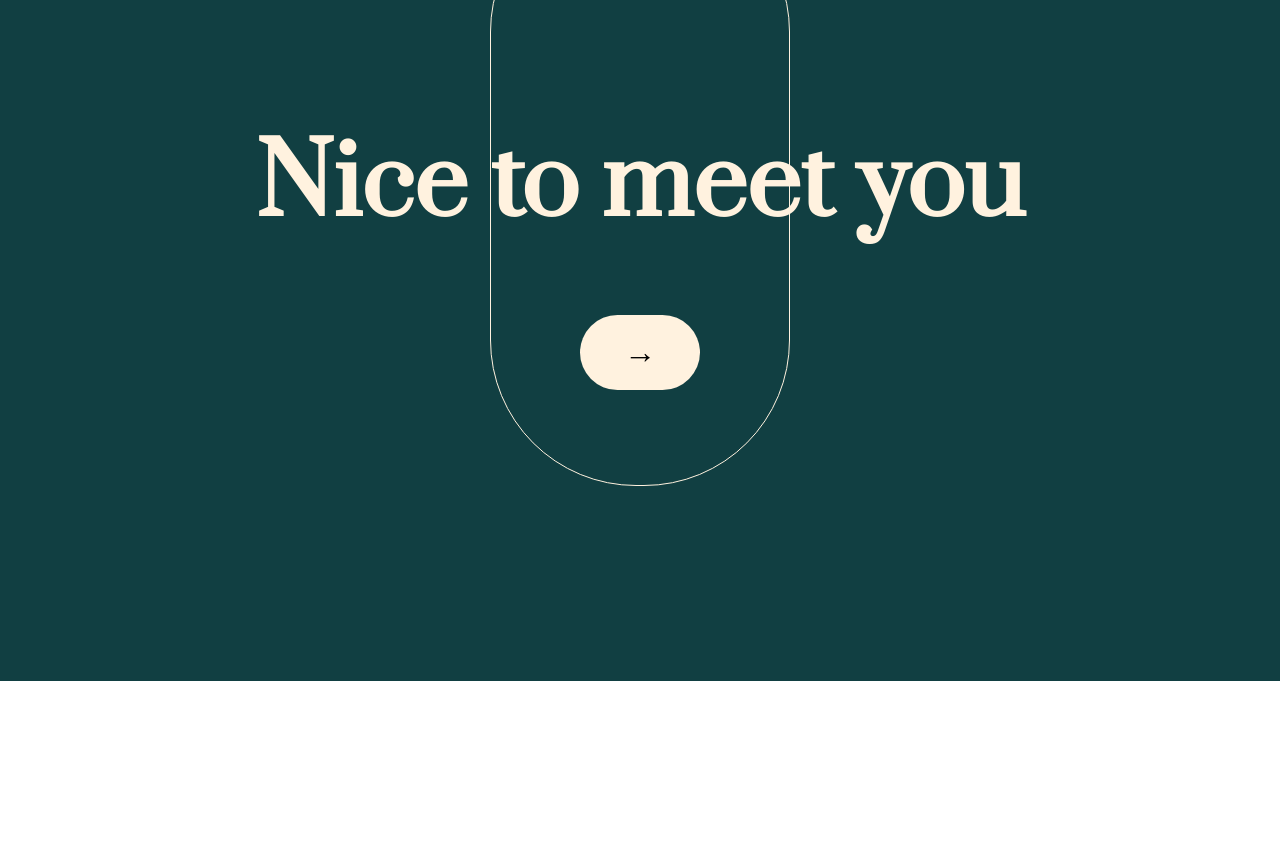
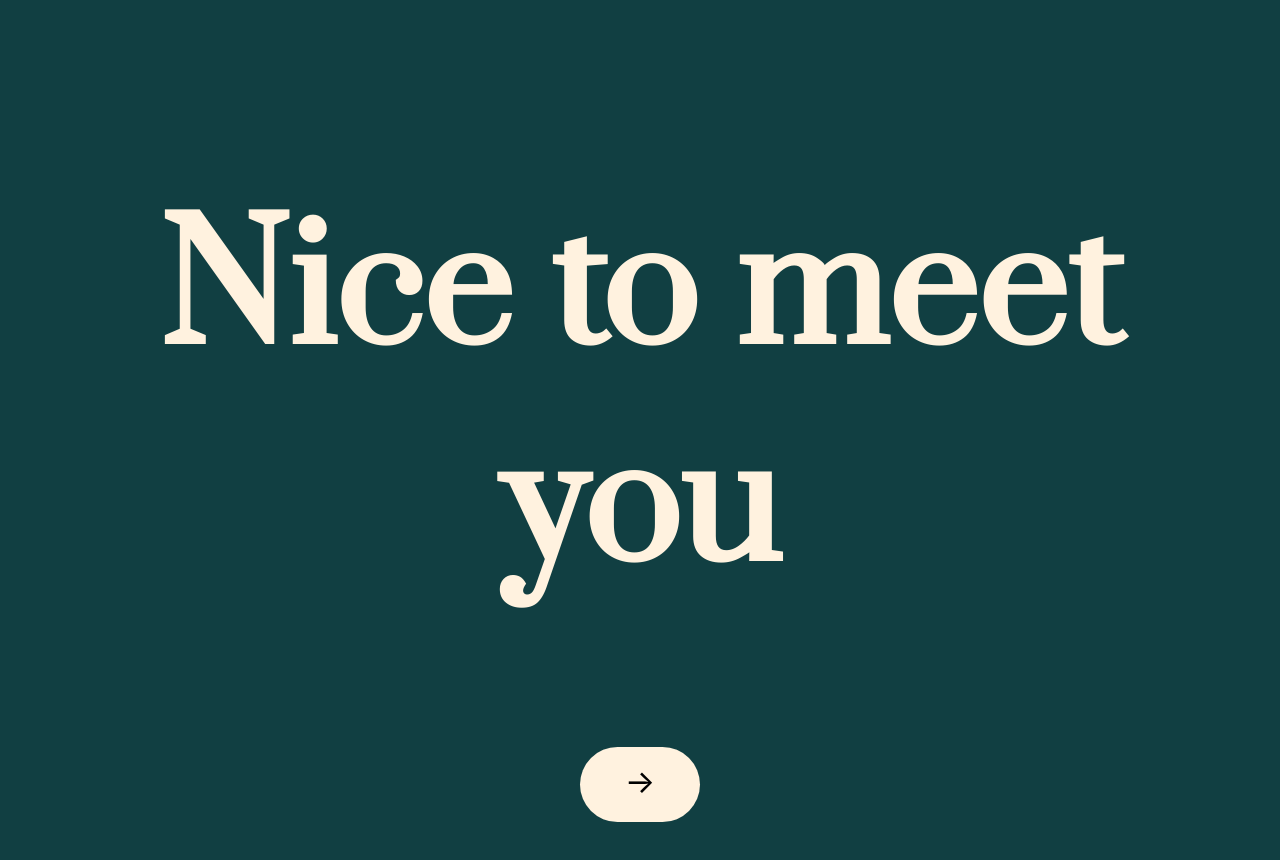
Before and after one commit to laurahw/personal-site, a React (Create React App) app in the folder personal-site/: page / in a window 1280 px wide. Shown: the part 160-1020 px from the top of the page. Before the commit the page ends 841 px from the top, so only its background shows below. Built offline with nearby package versions, Linux system fonts and the light colour scheme.

Commit message:
Changing button to anchor

```diff
--- a/personal-site/src/App.js
+++ b/personal-site/src/App.js
@@ -5,11 +5,16 @@ import {
   RouterProvider,
 } from "react-router-dom";
 import LandingPage from './Pages/LandingPage';
+import About from './Pages/About';
 
 const router = createBrowserRouter([
   {
     path: "/",
     element: <LandingPage />,
+  },
+  {
+    path: "/about",
+    element: <About />,
   },
 ]);
 
--- /dev/null
+++ b/personal-site/src/Pages/About.jsx
@@ -0,0 +1,11 @@
+import React from 'react';
+import styled from 'styled-components';
+
+
+const About = () => {
+
+    return (
+        <>Hello</>
+)};
+
+export default About;
--- a/personal-site/src/Pages/LandingPage.jsx
+++ b/personal-site/src/Pages/LandingPage.jsx
@@ -35,6 +35,7 @@ const OvalContainer = styled.div`
     padding-top: 5%
 `;
 const Oval = styled.div`
+
     box-sizing: border-box;
     position: absolute;
     width: 600px;
@@ -43,6 +44,9 @@ const Oval = styled.div`
     border: 0.5px solid #FFF2DF;
     border-radius: 146px;
     transform: rotate(-90deg);
+    @media (min-width: 768px) {
+        display: none;
+     }
 `;
 
 const WelcomeText = styled.h3`
@@ -51,12 +55,15 @@ const WelcomeText = styled.h3`
     padding: 0px 10px;
     color: #FFF2DF;
     text-align: center;
+    @media (min-width: 768px) {
+        font-size: 10rem;
+     }
 `;
 
 const ButtonContainer = styled.div`
     display: flex;
 `;
-const Button = styled.button`
+const Button = styled.a`
     width: 120px;
     height: 75px;
     z-index: 1;
@@ -66,6 +73,9 @@ const Button = styled.button`
     border-radius: 40px;
     font-size: 2rem;
     margin: -2rem auto 0 auto;
+    text-decoration: none;
+    line-height: 70px;
+    text-align: center;
 
     &:hover, &:focus {
         background-color: #161413;
@@ -77,6 +87,7 @@ const Button = styled.button`
 
 const clickEvent = () => {
  console.log('clicked!');
+ window.location='page_name.php'
 }
 
 const LandingPage = () => {
@@ -95,7 +106,7 @@ const LandingPage = () => {
 
             </OvalContainer>
             <ButtonContainer>
-                <Button onClick={clickEvent}> →</Button>
+                <Button href="/about"> →</Button>
             </ButtonContainer>
             </div>
 
```
